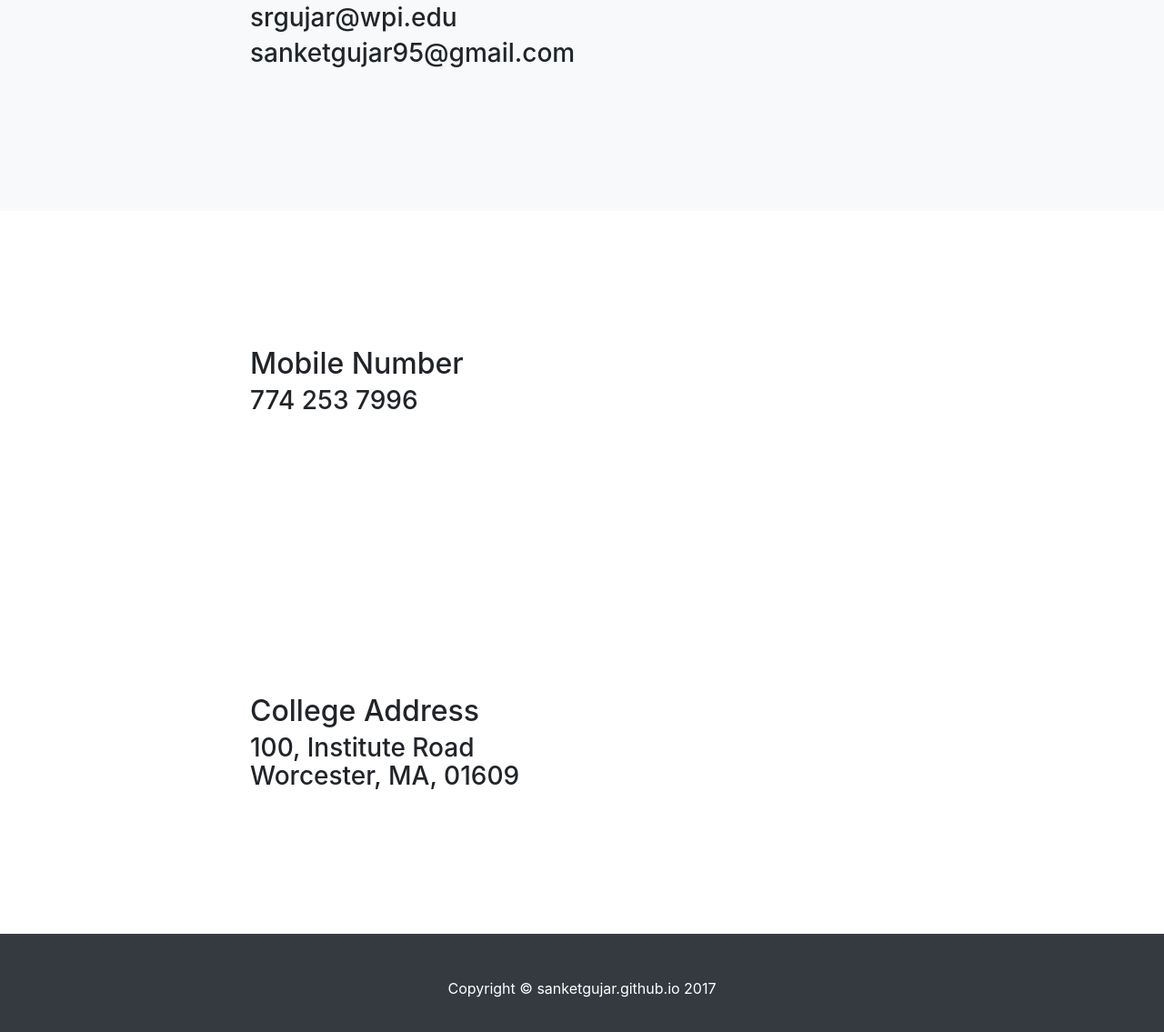
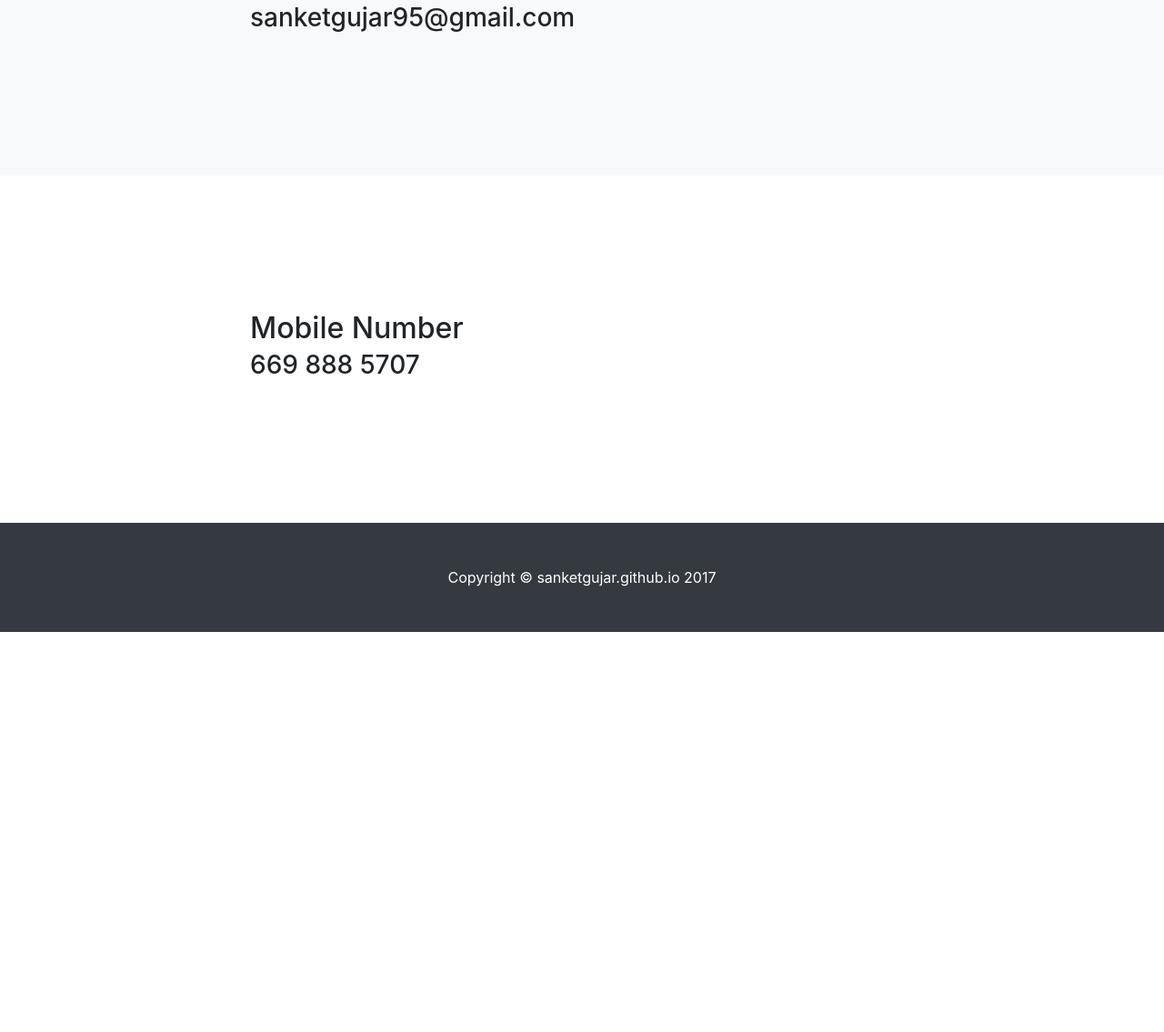
Before and after one commit to sanketg60/Contacts, a website with bundled scripts: page index.html in a window 1280 px wide. Shown: the part 497-1632 px from the top of the page at 91% size. After the commit the page ends 1192 px from the top, so only its background shows below. Built offline with nearby package versions, Linux system fonts and the light colour scheme.

Commit message:
Edited info

```diff
--- a/index.html
+++ b/index.html
@@ -41,7 +41,7 @@
         <div class="row">
           <div class="col-lg-8 mx-auto">
             <h2>Email Address</h2>
-            <h3>srgujar@wpi.edu</h3>
+            <!-- <h3>srgujar@wpi.edu</h3> -->
             <h3>sanketgujar95@gmail.com</h3>
             </div>
         </div>
@@ -54,13 +54,13 @@
         <div class="row">
           <div class="col-lg-8 mx-auto">
             <h2>Mobile Number</h2>
-            <h3> 774 253 7996 </h3>
+            <h3> 669 888 5707 </h3>
             </div>
         </div>
       </div>
     </section>
 
-    <section id="contact">
+    <!-- <section id="contact">
       <div class="container">
         <div class="row">
           <div class="col-lg-8 mx-auto">
@@ -69,7 +69,7 @@
           </div>
         </div>
       </div>
-    </section>
+    </section> -->
 
     <!-- Footer -->
     <footer class="py-5 bg-dark">
```
